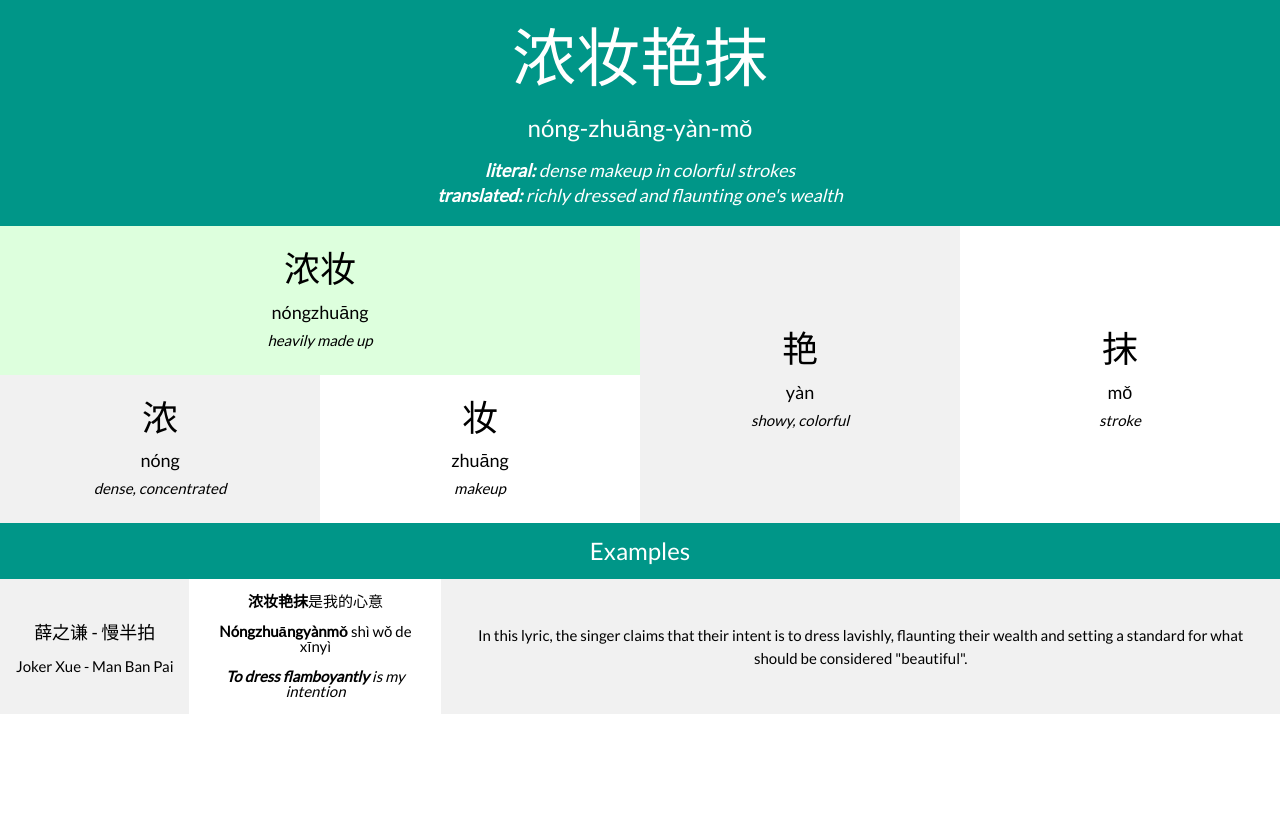
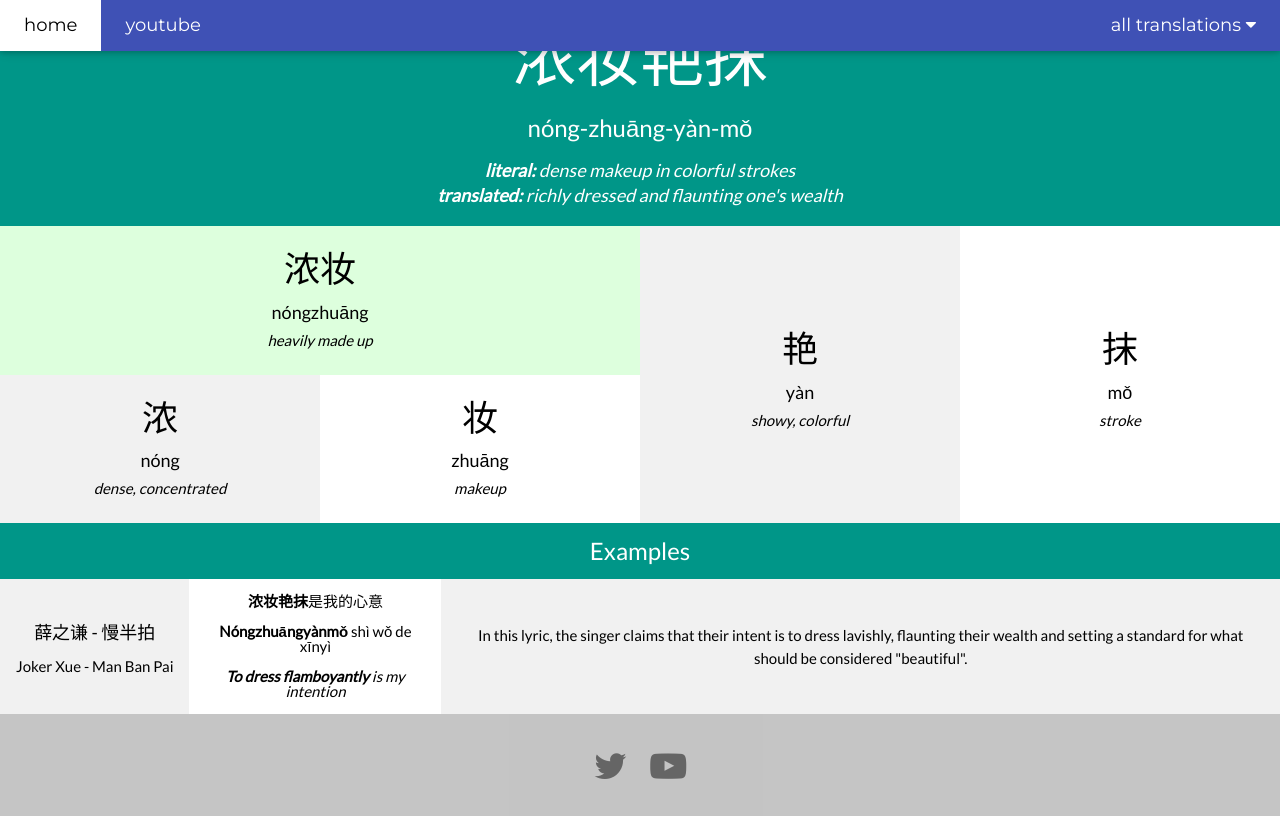
Before and after one commit to falcon4ygy/falcon4ygy.github.io, a plain HTML site: page idiom/nong-zhuang-yan-mo.html in a window 1280 px wide. Drawn offline with nearby package versions, Linux system fonts and the light colour scheme.

Commit message:
Update nong-zhuang-yan-mo.html

```diff
--- a/idiom/nong-zhuang-yan-mo.html
+++ b/idiom/nong-zhuang-yan-mo.html
@@ -78,6 +78,6 @@ body,h1,h2,h3,h4,h5,h6 {font-family: "Lato", sans-serif}
 </div>
 
 <div w3-include-html="/footer.html"></div>
-
+<script src="/navscript.js"></script>
 </body>
 </html>
```
